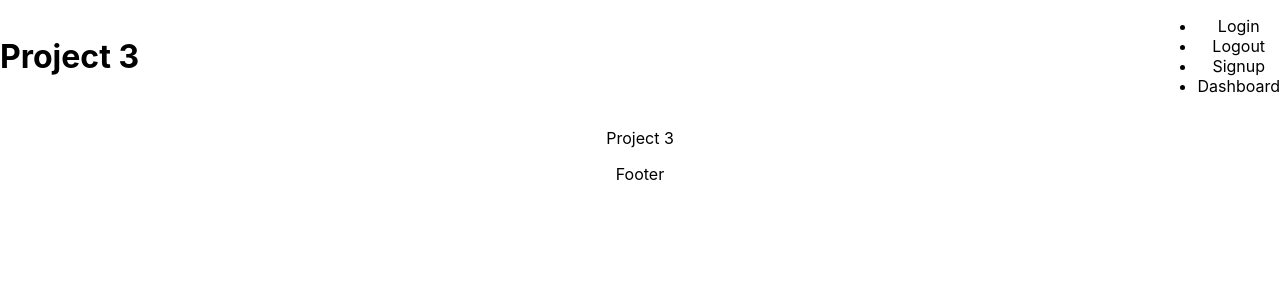
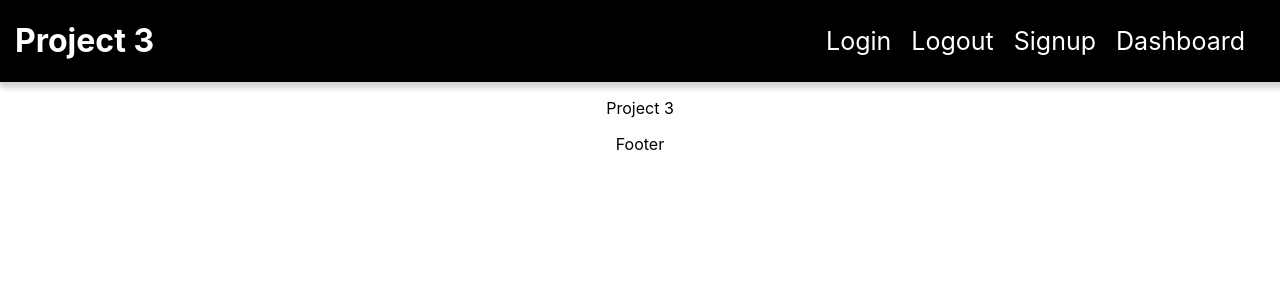
Before and after one commit to alyssak37/project3-client, a JavaScript app: page / in a window 1280 px wide. Shown: the top 300 px of the page. Built offline with nearby package versions, Linux system fonts and the light colour scheme; the HTML template or start-up script is replaced by a standard one.

Commit message:
add aditional styles

```diff
--- a/src/components/Header/Header.module.css
+++ b/src/components/Header/Header.module.css
@@ -1,5 +1,20 @@
 .Header {
+    padding: 0 15px;
     display: flex;
     justify-content: space-between;
     align-items: center;
+    background-color: black;
+    color: white;
+    box-shadow: 3px 3px 5px 3px lightgrey;
+
 }
+
+.Header > nav > ul {
+    display: flex;
+    list-style: none;
+}
+
+.Header > nav > ul li {
+    font-size: 25px;
+    margin-right: 20px;;
+}
```
